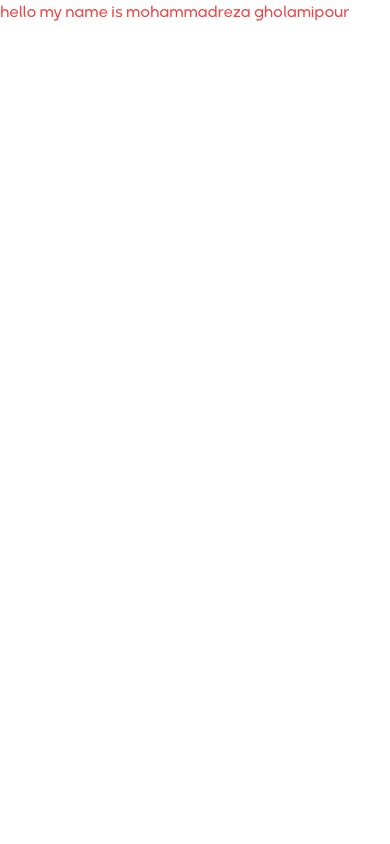
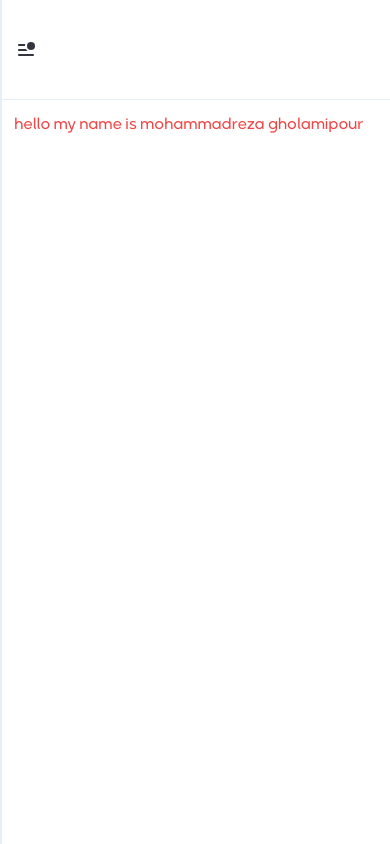
Before and after one commit to mohammadrezaGholamipour/dashborad-management, a Vue app: page / in a window 390 px wide. Built offline with nearby package versions, Linux system fonts and the light colour scheme.

Commit message:
create layout and sidebar status

```diff
--- /dev/null
+++ b/src/components/header/default-header.vue
@@ -0,0 +1,20 @@
+<script setup>
+import { sidebar } from '@/store/sidebar'
+// ////////////////////////////
+const sidebarPinia = sidebar()
+</script>
+<template>
+  <div class="parent-header">
+    <img
+      @click="sidebarPinia.changeSideBarStatus()"
+      src="@/assets/images/icon/sideBar.svg"
+      class="cursor-pointer"
+    />
+  </div>
+</template>
+<style scoped>
+.parent-header {
+  @apply w-full p-3 min-h-[100px] flex justify-start items-center border-b border-[#E6EFF5];
+}
+</style>
+@/store/sidebar
--- /dev/null
+++ b/src/components/sidebar/default-sidebar.vue
@@ -0,0 +1,36 @@
+<script setup>
+import { sidebar } from '@/store/sidebar'
+import { computed } from 'vue'
+// ////////////////////////////
+const sidebarPinia = sidebar()
+const sidebarClass = computed(() => {
+  if (sidebarPinia.state.sideBarStatus) {
+    return 'parent-sidebar sidebar-width'
+  } else {
+    return 'parent-sidebar'
+  }
+})
+</script>
+<template>
+  <div :class="sidebarClass">
+    <div class="logo">
+      <img src="@/assets/images/logo/logo.png" />
+    </div>
+  </div>
+</template>
+<style scoped>
+.parent-sidebar {
+  @apply h-full w-0 transition-all duration-500 border-x border-[#E6EFF5];
+}
+.sidebar-width {
+  width: clamp(250px, 100%, 250px) !important;
+}
+.logo {
+  @apply flex  justify-center items-center;
+  height: clamp(100px, 100%, 100px);
+}
+.logo img {
+  mix-blend-mode: difference;
+  height: 100px;
+}
+</style>
--- /dev/null
+++ b/src/layouts/default-layout.vue
@@ -0,0 +1,24 @@
+<script setup>
+import DefaultSidebar from '@/components/sidebar/default-sidebar.vue'
+import DefaultHeader from '@/components/header/default-header.vue'
+</script>
+<template>
+  <div class="parent-layout">
+    <DefaultSidebar />
+    <div class="header-and-header">
+      <DefaultHeader />
+      <RouterView class="main" />
+    </div>
+  </div>
+</template>
+<style scoped>
+.parent-layout {
+  @apply bg-white flex justify-start items-start w-screen h-screen;
+}
+.header-and-header {
+  @apply w-full flex flex-col justify-start items-start h-full;
+}
+.main {
+  @apply w-full h-full p-3;
+}
+</style>
--- a/src/router/index.js
+++ b/src/router/index.js
@@ -1,4 +1,5 @@
 import { createRouter, createWebHistory } from 'vue-router'
+import DefaultLayout from '@/layouts/default-layout.vue'
 import HomeView from '@/views/HomeView.vue'
 /////////////////////////////
 const router = createRouter({
@@ -6,8 +7,15 @@ const router = createRouter({
   routes: [
     {
       path: '/',
-      name: 'home',
-      component: HomeView
+      name: 'DefaultLayout',
+      component: DefaultLayout,
+      children: [
+        {
+          path: '',
+          name: 'HomeView',
+          component: HomeView
+        }
+      ]
     }
     // {
     //   path: '/about',
--- /dev/null
+++ b/src/store/sidebar.js
@@ -0,0 +1,10 @@
+import { defineStore } from 'pinia'
+import { reactive } from 'vue'
+// /////////////////////////////////
+export const sidebar = defineStore('pinia', () => {
+  const state = reactive({
+    sideBarStatus: false
+  })
+  const changeSideBarStatus = () => (state.sideBarStatus = !state.sideBarStatus)
+  return { state, changeSideBarStatus }
+})
--- a/src/stores/index.js
+++ /dev/null
@@ -1,5 +0,0 @@
-import { defineStore } from 'pinia'
-// /////////////////////////////////
-export const useCounterStore = defineStore('store', () => {
-  return {}
-})
```
Also changed, not shown: src/assets/images/icon/sideBar.svg (added), src/assets/images/logo/logo.png (added).
